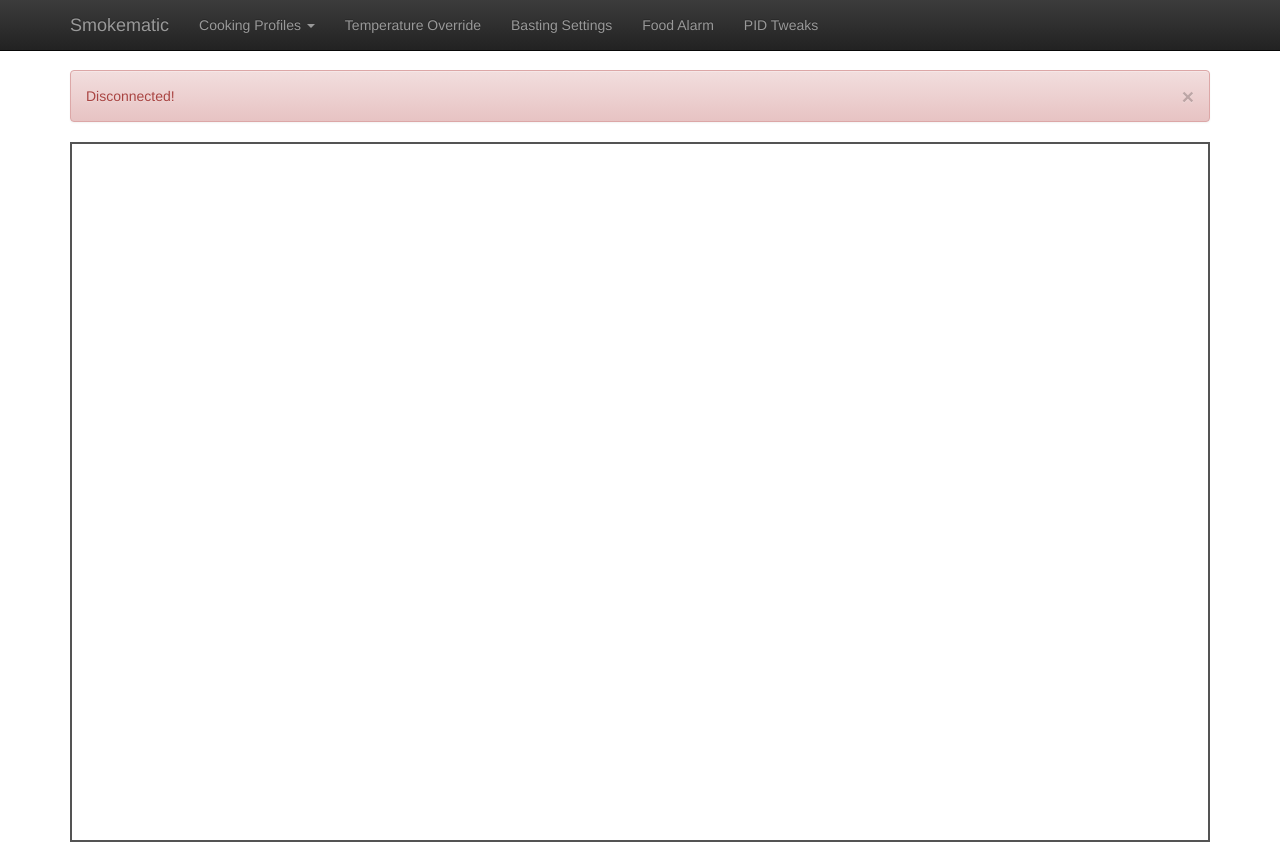
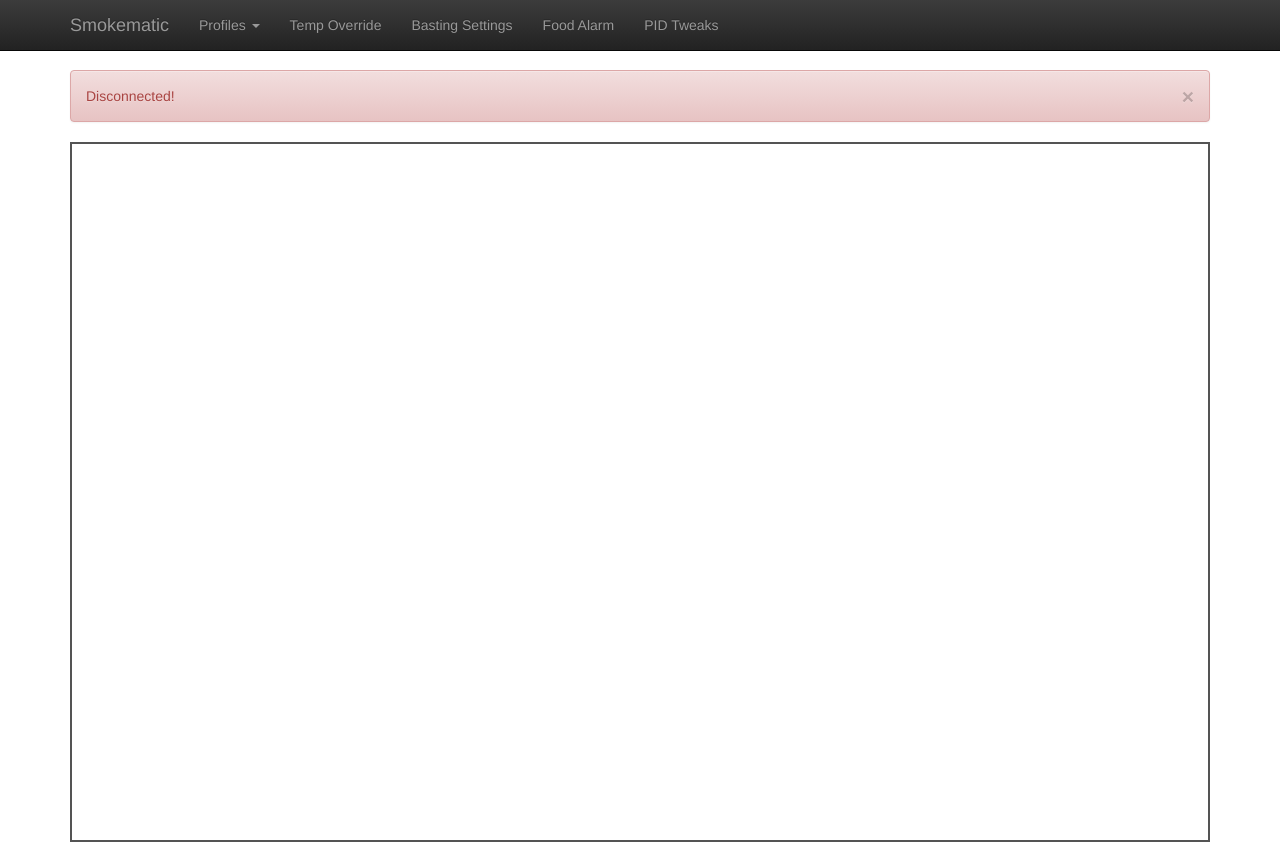
Before and after one commit to Caligatio/smokematic, a plain HTML site: page smokematic/webgui/index.html in a window 1280 px wide. Drawn offline with Linux system fonts and the light colour scheme; files that its build step writes are made by us from their sources; files whose address does not match are found by name.

Commit message:
Fixed the food alarm and some layout problems on tablet screens

```diff
--- a/smokematic/webgui/index.html
+++ b/smokematic/webgui/index.html
@@ -41,13 +41,13 @@
             <div class="navbar-collapse collapse">
                 <ul class="nav navbar-nav">
                     <li class="dropdown">
-                        <a href="#" class="dropdown-toggle" data-toggle="dropdown">Cooking Profiles <b class="caret"></b></a>
+                        <a href="#" class="dropdown-toggle" data-toggle="dropdown">Profiles <b class="caret"></b></a>
                         <ul class="dropdown-menu">
                             <li><a href="#" id="newProfileBtn">New</a></li>
                             <li><a href="/profile">Export</a></li>
                         </ul>
                     </li>
-                    <li><a href="#" id="tempOverrideBtn">Temperature Override</a></li>
+                    <li><a href="#" id="tempOverrideBtn">Temp Override</a></li>
                     <li><a href="#" id="basteBtn">Basting Settings</a></li>
                     <li><a href="#" id="alarmBtn">Food Alarm</a></li>
                     <li><a href="#" id="pidTweaksBtn">PID Tweaks</a></li>
--- a/smokematic/webgui/js/smokematic.js
+++ b/smokematic/webgui/js/smokematic.js
@@ -52,8 +52,8 @@ $(function () {
 
             for (var i = 0; i < event_data.data.food_alarms.length; i++)
             {
-                if ((event_data.data.food_temp[i] >= event_data.data.food_alarms[i]) && ($("#alarm" + (i + 1) + "Msg").length == 0)) {
-                    $('#alarmbox').append('<div id="alarm1Msg" class="alert alert-info fade in"><button type="button" class="close" data-dismiss="alert">&times;</button>Food Item #' + (i + 1) + ' reached temperature!</div>');
+                if ((event_data.data.food_temp[i] >= event_data.data.food_alarms[i]) && ($("#alarm" + (i + 1) + "Msg").length == 0) && (event_data.data.food_alarms[i] > 0)) {
+                    $('#alarmbox').append('<div id="alarm1Msg" class="alert alert-info fade in"><button type="button" class="close" data-dismiss="alert">&times;</button>Food Item #' + (i + 1) + 'reached temperature!</div>');
                 }
             }
 
```
